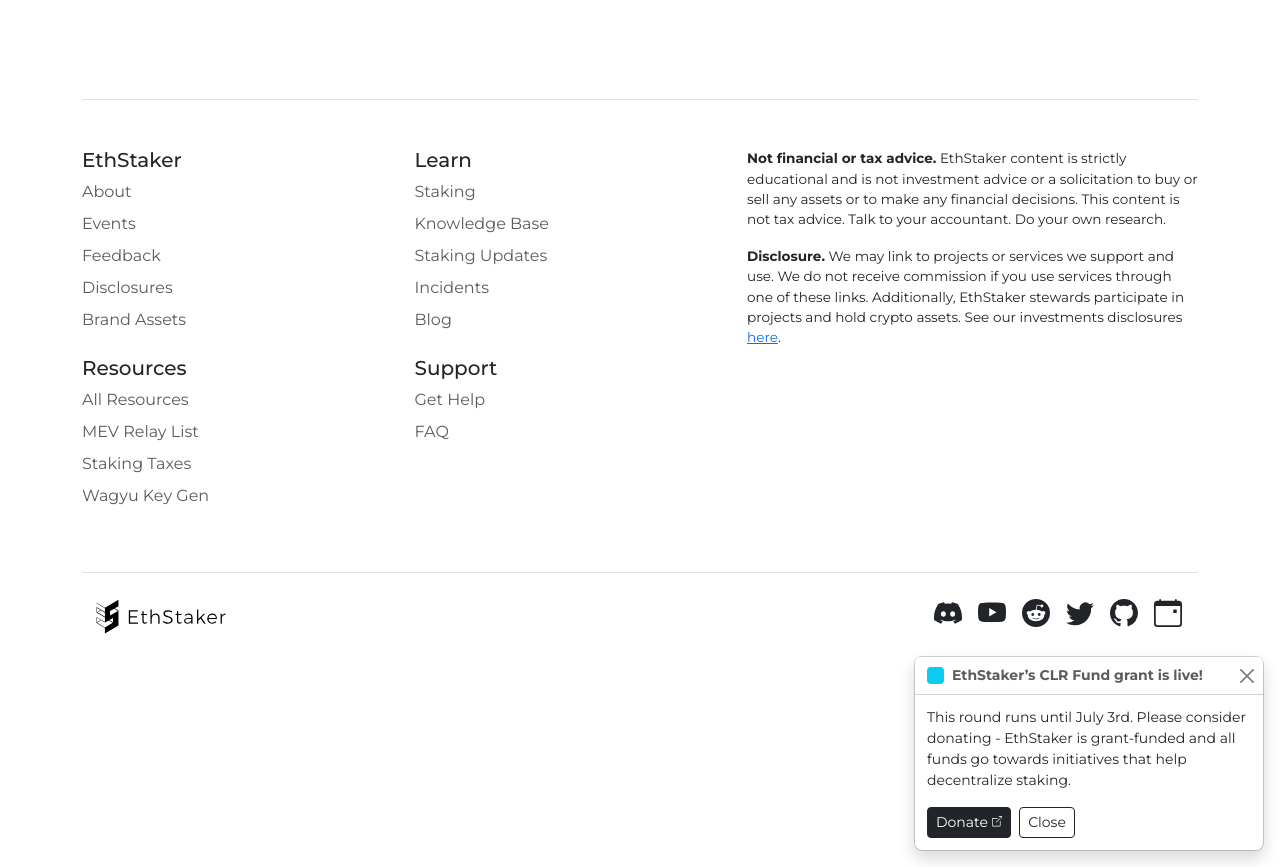
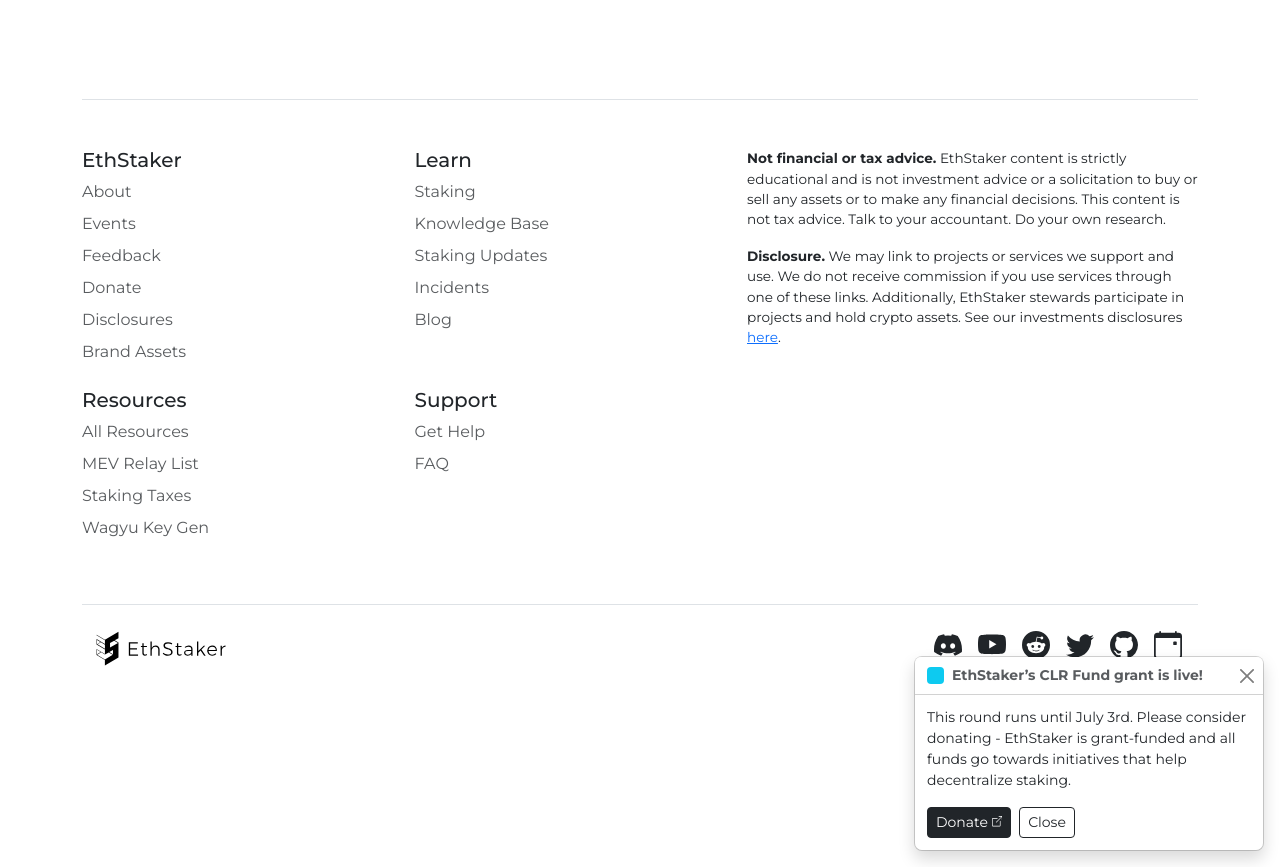
Before and after one commit to eth-educators/website, a Jekyll site: the page built from disclosures.md, in a window 1280 px wide and 900 px high, scrolled down 1534 px, cut to the strip 33-900 px from the top of the window. Built offline with Jekyll 4.4.1, drawn with Linux system fonts in a browser that asks for light colours.

Commit message:
Add donate link in the footer

```diff
--- a/_includes/partials/components/footer.html
+++ b/_includes/partials/components/footer.html
@@ -28,6 +28,7 @@
                 <li class="nav-item mb-2"><a href="/about" class="nav-link p-0 text-muted">About</a></li>
                 <li class="nav-item mb-2"><a href="/events" class="nav-link p-0 text-muted">Events</a></li>
                 <li class="nav-item mb-2"><a href="/feedback" class="nav-link p-0 text-muted">Feedback</a></li>
+                <li class="nav-item mb-2"><a href="/donate" class="nav-link p-0 text-muted">Donate</a></li>
                 <li class="nav-item mb-2"><a href="/disclosures" class="nav-link p-0 text-muted">Disclosures</a></li>
                 <li class="nav-item mb-2"><a href="/branding" class="nav-link p-0 text-muted">Brand Assets</a></li>
               </ul>
```
